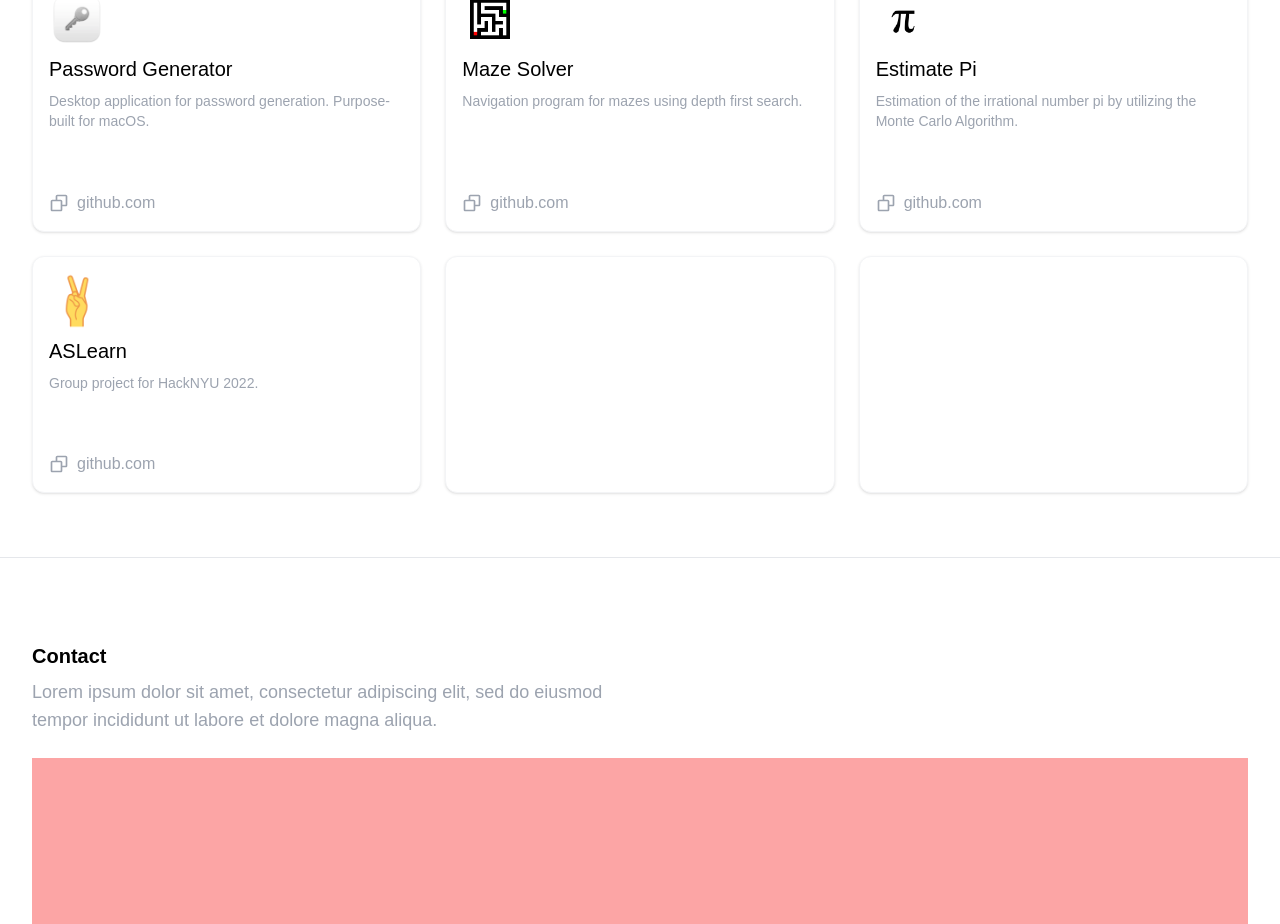
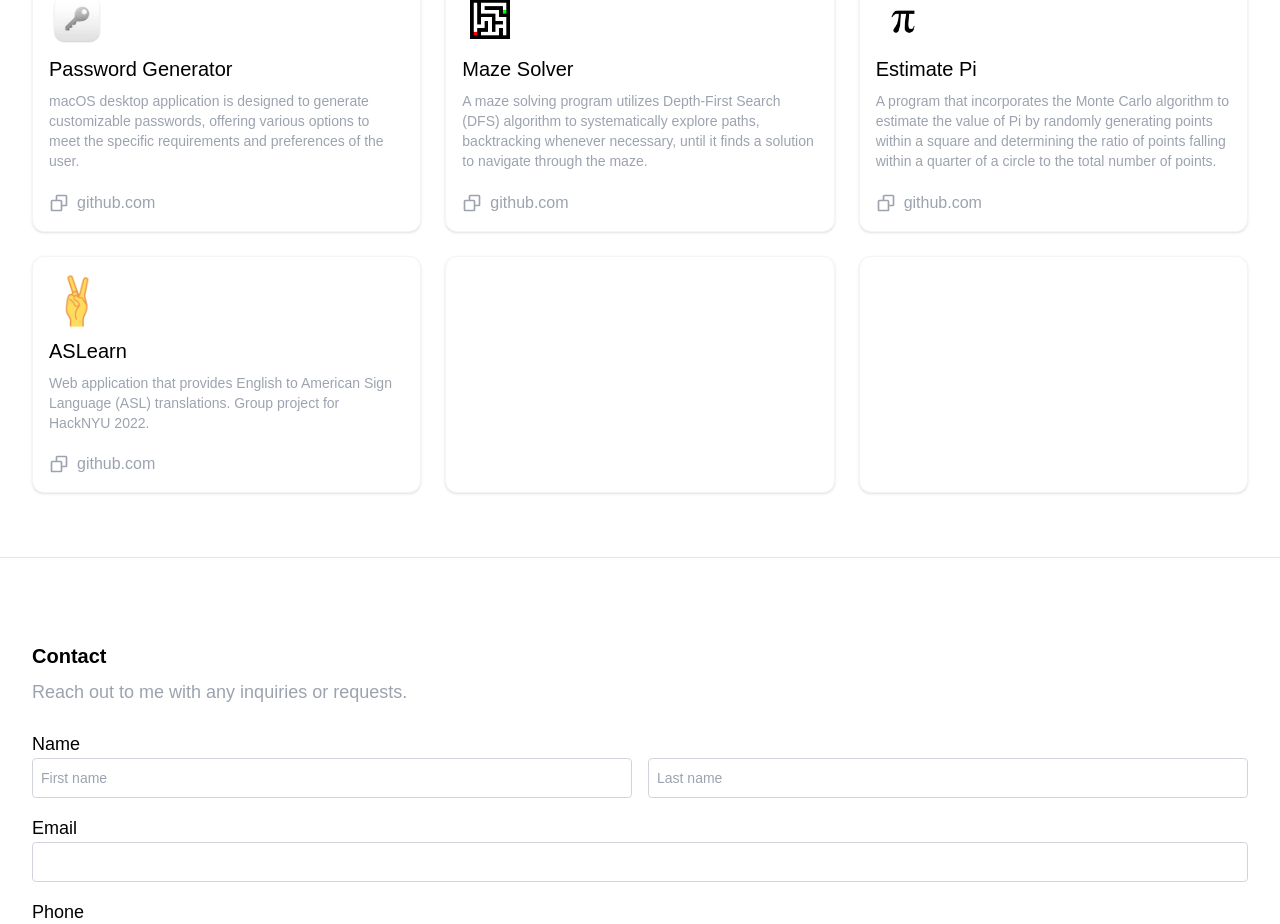
Before and after one commit to stevensikorski/portfolio-2023, a React (Create React App) app: page / in a window 1280 px wide. Shown: the part 1842-2766 px from the top of the page. Built offline with nearby package versions, Linux system fonts and the light colour scheme.

Commit message:
Contact section and submission page

```diff
--- a/package.json
+++ b/package.json
@@ -9,6 +9,7 @@
     "react": "^18.2.0",
     "react-dom": "^18.2.0",
     "react-icons": "^4.9.0",
+    "react-router-dom": "^6.12.1",
     "react-scripts": "5.0.1",
     "react-scroll": "^1.8.9",
     "web-vitals": "^2.1.4"
--- a/src/components/Contact.jsx
+++ b/src/components/Contact.jsx
@@ -4,11 +4,32 @@ const Contact = () => {
 	return (
 		<section id='contact' className='bg-white h-screen container border-b border-gray-200 px-8 lg:px-8 2xl:px-20 pt-[9rem] lg:pt-[3.75rem] flex flex-col justify-start items-start'>
 			<h1 className='w-full text-3xl lg:text-xl text-black font-semibold pt-6'>Contact</h1>
-			<h2 className='w-7/8 lg:w-1/2 text-2xl lg:text-lg text-gray-400 pt-2'>Lorem ipsum dolor sit amet, consectetur adipiscing elit, sed do eiusmod tempor incididunt ut labore et dolore magna aliqua.</h2>
+			<h2 className='w-7/8 lg:w-1/2 text-2xl lg:text-lg text-gray-400 pt-2'>Reach out to me with any inquiries or requests.</h2>
 
-			<div className='bg-red-300 h-full w-full mt-6 mb-[9rem] lg:mb-[3.75rem]'>
+			<form action='https://formsubmit.co/contact@stevensikorski.com' method='POST' className='h-full w-full mx-auto mt-6 mb-[9rem] lg:mb-[3.75rem] flex flex-col justify-start items-center'>
+				<input type='hidden' name='_next' value='http://localhost:3000/submission'></input>
+				<input type='hidden' name='_captcha' value='false'></input>
 
-			</div>
+				<label className='w-full text-left text-4xl lg:text-lg pb-2 lg:pb-0'>Name</label>
+				<div className='w-full flex flex-col lg:flex-row'>
+					<input name='firstName' type='text' required placeholder='First name' className='h-14 lg:h-10 w-full bg-white rounded border border-gray-300 lg:mr-2 px-2 text-2xl lg:text-sm font-light'></input>
+					<input name='lastName' type='text' required placeholder='Last name' className='h-14 lg:h-10 w-full bg-white rounded border border-gray-300 lg:ml-2 mt-6 lg:mt-0 px-2 text-2xl lg:text-sm font-light'></input>
+				</div>
+
+				<label className='w-full text-left text-4xl lg:text-lg pt-12 lg:pt-4 pb-2 lg:pb-0'>Email</label>
+				<input name='email' type='email' required className='h-14 lg:h-10 w-full bg-white rounded border border-gray-300 px-2 text-2xl lg:text-sm font-light'></input>
+
+				<label className='w-full text-left text-4xl lg:text-lg pt-12 lg:pt-4 pb-2 lg:pb-0'>Phone</label>
+				<input name='phone' type='text' className='h-14 lg:h-10 w-full bg-white rounded border border-gray-300 px-2 text-2xl lg:text-sm font-light'></input>
+
+				<label className='w-full text-left text-4xl lg:text-lg pt-12 lg:pt-4 pb-2 lg:pb-0'>Subject</label>
+				<input name='subject' type='text' required className='h-14 lg:h-10 w-full bg-white rounded border border-gray-300 px-2 text-2xl lg:text-sm font-light'></input>
+
+				<label className='w-full text-left text-4xl lg:text-lg pt-12 lg:pt-4 pb-2 lg:pb-0'>Message</label>
+				<textarea name='message' type='text' required className='w-full bg-white rounded border border-gray-300 p-2 text-2xl lg:text-sm font-light flex flex-grow resize-none'></textarea>
+
+				<button type='submit' className='p-6 lg:p-2 mt-8 navbar-button text-3xl lg:text-base'>Send Message</button>
+			</form>
 		</section>
 	)
 }
--- a/src/components/Home.jsx
+++ b/src/components/Home.jsx
@@ -5,7 +5,7 @@ import { links } from './constants/constants.js'
 const Home = () => {
 	return (
 		<section id='home' className='bg-white h-screen container border-b border-gray-200 px-6 lg:px-8 2xl:px-32 pt-[9rem] lg:pt-[3.75rem] flex flex-col lg:flex-row-reverse justify-start lg:justify-center items-center'>
-			<img src={links[0].picture} alt='' className='w-1/2 lg:w-1/3 rounded-[100%] py-[6rem] lg:py-0 transition-all duration-300'></img>
+			<img src={links[0].picture} alt='' className='w-1/2 lg:w-1/3 rounded-[100%] py-[6rem] lg:py-0 transition-all duration-300 border-2 border-gray-400'></img>
 
 			<div className='flex flex-col justify-between items-center lg:items-start flex-grow'>
 				<h1 className='text-9xl lg:text-8xl text-center lg:text-left'>Hello there! <span className='animate-waving inline-block'>👋🏻</span></h1>
--- a/src/components/Projects.jsx
+++ b/src/components/Projects.jsx
@@ -11,16 +11,16 @@ const Projects = () => {
 	return (
 		<section id='projects' className='bg-white h-[100vh] lg:h-screen container border-b border-gray-200 px-8 lg:px-8 2xl:px-20 pt-[9rem] lg:pt-[3.75rem] flex flex-col justify-start items-start'>
 			<h1 className='w-full text-3xl lg:text-xl text-black font-semibold pt-6'>Projects</h1>
-			<h2 className='w-7/8 lg:w-1/2 text-2xl lg:text-lg text-gray-400 pt-2 pr-32 lg:pr-0'>I've worked on a few projects since the start of my tenure in college. Here are some of my highlight accomplishments so far.</h2>
+			<h2 className='w-7/8 lg:w-1/2 text-2xl lg:text-lg text-gray-400 pt-2 pr-32 lg:pr-0'>I've worked on a few projects since the start of my tenure in college. <br></br>Here are some of my highlight accomplishments so far.</h2>
 
 			<ul className='h-full lg:h-full w-full lg:w-full lg:px-0 mt-6 mb-12 lg:mb-12 p-4 grid grid-cols-1 lg:grid-cols-3 gap-6 lg:gap-6 px-4'>
 				<li className='project-card'>
 					<img src={PasswordGenerator} alt='PasswordGenerator' className='h-14 w-14 p-0 object-cover aspect-auto'></img>
-					<p className='mt-2 text-3xl lg:text-xl font-semi'>
+					<p className='mt-2 text-4xl lg:text-xl font-semi'>
 						Password Generator
 					</p>
-					<p className='mt-2 text-xl lg:text-sm text-gray-400'>
-						Desktop application for password generation. Purpose-built for macOS.
+					<p className='mt-2 text-2xl lg:text-sm text-gray-400 font-light'>
+						macOS desktop application is designed to generate customizable passwords, offering various options to meet the specific requirements and preferences of the user.
 					</p>
 
 					<a href={links[0].project1} target='_blank' rel='noreferrer' className='flex flex-row justify-start items-center mt-auto'>
@@ -33,11 +33,11 @@ const Projects = () => {
 
 				<li className='project-card'>
 					<img src={MazeSolver} alt='MazeSolver' className='h-14 w-14 p-2 object-cover aspect-auto'></img>
-					<p className='mt-2 text-3xl lg:text-xl font-semi'>
+					<p className='mt-2 text-4xl lg:text-xl font-semi'>
 						Maze Solver
 					</p>
-					<p className='mt-2 text-xl lg:text-sm text-gray-400'>
-						Navigation program for mazes using depth first search.
+					<p className='mt-2 text-2xl lg:text-sm text-gray-400 font-light'>
+						A maze solving program utilizes Depth-First Search (DFS) algorithm to systematically explore paths, backtracking whenever necessary, until it finds a solution to navigate through the maze.
 					</p>
 
 					<a href={links[0].project2} target='_blank' rel='noreferrer' className='flex flex-row justify-start items-center mt-auto'>
@@ -50,11 +50,11 @@ const Projects = () => {
 
 				<li className='project-card'>
 					<img src={EstimatePi} alt='ASLearn' className='h-14 w-14 p-1 object-cover aspect-auto'></img>
-					<p className='mt-2 text-3xl lg:text-xl font-semi'>
+					<p className='mt-2 text-4xl lg:text-xl font-semi'>
 						Estimate Pi
 					</p>
-					<p className='mt-2 text-xl lg:text-sm text-gray-400'>
-						Estimation of the irrational number pi by utilizing the Monte Carlo Algorithm.
+					<p className='mt-2 text-2xl lg:text-sm text-gray-400 font-light'>
+						A program that incorporates the Monte Carlo algorithm to estimate the value of Pi by randomly generating points within a square and determining the ratio of points falling within a quarter of a circle to the total number of points.
 					</p>
 
 					<a href={links[0].project3} target='_blank' rel='noreferrer' className='flex flex-row justify-start items-center mt-auto'>
@@ -67,11 +67,11 @@ const Projects = () => {
 
 				<li className='project-card'>
 					<img src={ASLearn} alt='EstimatePi' className='h-14 w-14 p-0 object-cover aspect-auto'></img>
-					<p className='mt-2 text-3xl lg:text-xl font-semi'>
+					<p className='mt-2 text-4xl lg:text-xl font-semi'>
 						ASLearn
 					</p>
-					<p className='mt-2 text-xl lg:text-sm text-gray-400'>
-						Group project for HackNYU 2022.
+					<p className='mt-2 text-2xl lg:text-sm text-gray-400 font-light'>
+						Web application that provides English to American Sign Language (ASL) translations. Group project for HackNYU 2022.
 					</p>
 
 					<a href={links[0].project4} target='_blank' rel='noreferrer' className='flex flex-row justify-start items-center mt-auto'>
@@ -82,8 +82,8 @@ const Projects = () => {
 					</a>
 				</li>
 
-				<li className='project-card'></li>
-				<li className='project-card'></li>
+				<li className='project-card hidden lg:block'></li>
+				<li className='project-card hidden lg:block'></li>
 			</ul>
 		</section>
 	)
--- a/src/index.css
+++ b/src/index.css
@@ -68,10 +68,18 @@
     }
 
     .project-card {
-        @apply flex flex-col items-start justify-start p-4 border border-gray-100 shadow rounded-xl bg-white hover:bg-gray-50 transform transition duration-200 ease-in-out;
+        @apply flex flex-col items-start justify-start p-4 border border-gray-100 shadow rounded-xl bg-white lg:hover:scale-[1.025] lg:hover:bg-gray-50 transform transition duration-200 ease-in-out;
     }
 
     .project-card-link:hover {
         @apply text-green-300;
     }
+
+    .contact-text {
+        @apply w-full text-left text-lg;
+    }
+
+    .contact-input {
+        @apply bg-gray-100 w-full px-2 rounded;
+    }
 }
--- a/src/index.js
+++ b/src/index.js
@@ -1,11 +1,28 @@
 import React from 'react';
 import ReactDOM from 'react-dom/client';
+import App from './App';
+import Submission from './pages/Submission';
+
 import './index.css';
-import App from './App';
+import {
+	createBrowserRouter,
+	RouterProvider,
+} from "react-router-dom";
+
+const router = createBrowserRouter([
+	{
+		path: "/",
+		element: <App />,
+	},
+	{
+		path: "/submission",
+		element: <Submission />,
+	}
+  ]);
 
 const root = ReactDOM.createRoot(document.getElementById('root'));
 root.render(
 	<React.StrictMode>
-		<App />
+		<RouterProvider router={router} />
 	</React.StrictMode>
 );
--- /dev/null
+++ b/src/pages/Submission.jsx
@@ -0,0 +1,36 @@
+import React from 'react'
+import { useState, useEffect } from 'react';
+
+import icon from '../assets/icon.svg'
+
+const Submission = () => {
+    const [countdown, setCountdown] = useState(3)
+
+    useEffect(() => {
+        const countdownInterval = setInterval(() => {
+            setCountdown(prevCountdown => prevCountdown - 1)
+        }, 1000);
+
+        setTimeout(() => {
+            clearInterval(countdownInterval)
+            window.location.href = '/'
+        }, 3000);
+
+        return () => {
+            clearInterval(countdownInterval)
+        }
+    }, [])
+
+    return (
+        <section className='h-screen w-screen flex flex-col justify-center items-center text-center'>
+            <a href='/'>
+                <img src={icon} alt='logo' className='h-32 w-32 lg:h-16 lg:w-16 mx-2 lg:mx-0'></img>
+            </a>
+
+            <p className='text-3xl mt-4'>Submission received!</p>
+            <p className='font-light text-gray-400 mt-1'>Redirecting in {countdown} seconds...</p>
+        </section>
+    )
+}
+
+export default Submission
```
Also changed, not shown: src/components/Loader.jsx (+12 -12 lines), 1 other file (tests, documents, lock files or other folders).
